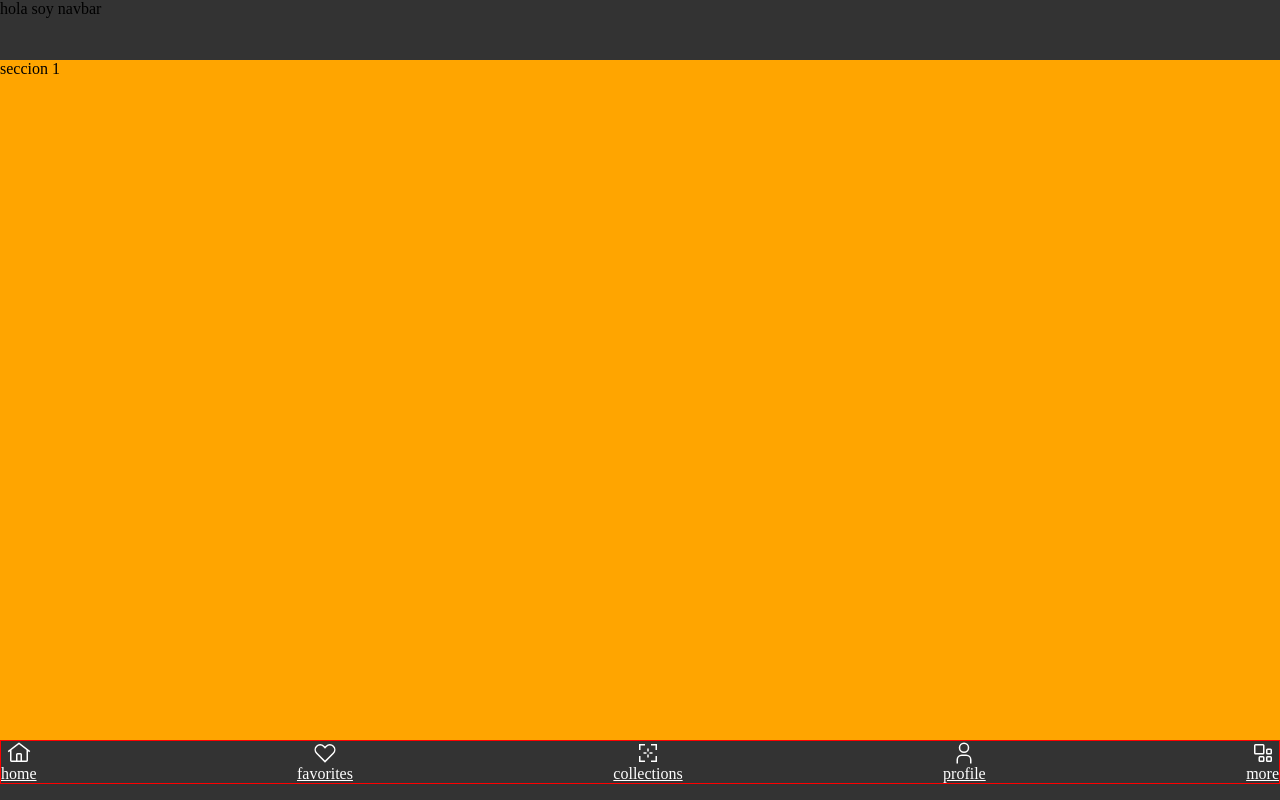
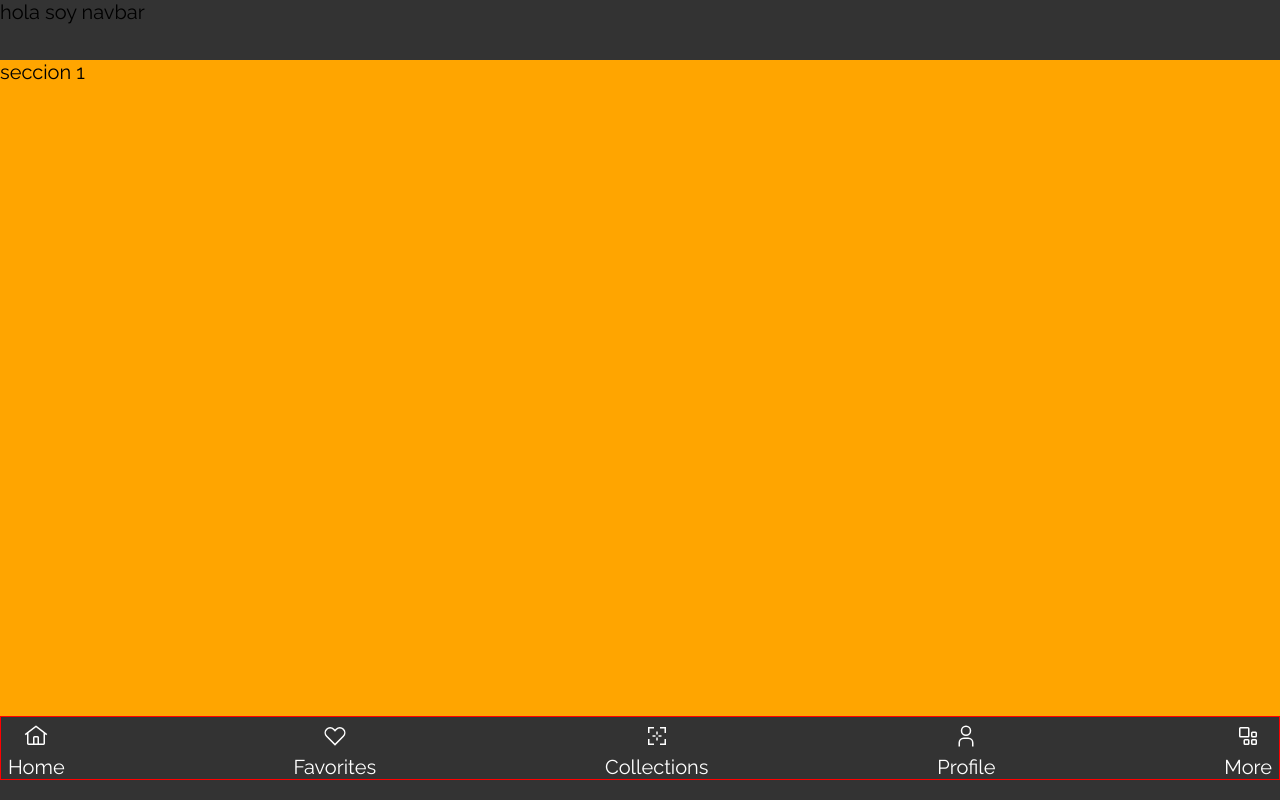
Before and after one commit to anmedina-arg/tabBar, a React (Vite) app: page / in a window 1280 px wide. Built offline with nearby package versions, Linux system fonts and the light colour scheme.

Commit message:
adding font family

```diff
--- a/src/component/layout/layout.css
+++ b/src/component/layout/layout.css
@@ -36,7 +36,7 @@
 	/* Mantiene la altura fija del footer */
 	flex-shrink: 0;
 	/* Altura fija para el footer */
-	height: 60px;
+	height: 84px;
 	/* Para visualización */
 	background-color: #333;
 	/* Asegura que el tabBar no esté bloqueado por la barra del sistema */
--- a/src/component/tab/tab.css
+++ b/src/component/tab/tab.css
@@ -3,9 +3,15 @@
 	display: flex;
 	flex-direction: column;
 	align-items: center;
+	text-decoration: none;
 }
 
 .tabIcon {
 	height: 24px;
 	width: 24px;
+	margin-block: 7px;
 }
+
+.tabName {
+	text-transform: capitalize;
+}
--- a/src/component/tab/tab.tsx
+++ b/src/component/tab/tab.tsx
@@ -6,7 +6,7 @@ function Tab({ item }: TabProps): JSX.Element {
 	return (
 		<a className='tabContainer' href={href}>
 			<span className='tabIcon'>{icon}</span>
-			<span>{name}</span>
+			<span className='tabName'>{name}</span>
 		</a>
 	)
 };
--- a/src/component/tabBar/tabBar.css
+++ b/src/component/tabBar/tabBar.css
@@ -1,5 +1,6 @@
 .tabBarContainer {
-	border: 1px solid red
+	border: 1px solid red;
+	padding-inline: 7px;
 }
 
 .tabBarListItems {
--- a/src/index.css
+++ b/src/index.css
@@ -0,0 +1,35 @@
+/*
+Con tipografía fluida, los textos ya se adaptan de manera inteligente al tamaño de la pantalla gracias a la función clamp().
+Esto elimina la necesidad de establecer tamaños de fuente específicos dentro de los breakpoints, lo que te permite enfocarte en cómo se distribuyen los elementos del layout (márgenes, espaciados, etc.).
+*/
+
+@import url('https://fonts.googleapis.com/css2?family=Raleway:ital,wght@0,100..900;1,100..900&display=swap');
+
+:root {
+	--font-size-sm: clamp(0.66rem, 0.19vi + 0.62rem, 0.77rem);
+	--font-size-base: clamp(0.88rem, 0.63vi + 0.75rem, 1.25rem);
+	--font-size-md: clamp(1.17rem, 1.43vi + 0.88rem, 2.02rem);
+	--font-size-lg: clamp(1.55rem, 2.86vi + 0.98rem, 3.27rem);
+	--font-size-xl: clamp(2.07rem, 5.37vi + 1rem, 5.29rem);
+}
+
+body {
+	font-size: var(--font-size-base);
+	font-family: "Raleway", sans-serif
+}
+
+h1 {
+	font-size: var(--font-size-xl);
+}
+
+h2 {
+	font-size: var(--font-size-lg);
+}
+
+h3 {
+	font-size: var(--font-size-md);
+}
+
+p {
+	font-size: var(--font-size-sm);
+}
```
Also changed, not shown: 1 other file (tests, documents, lock files or other folders).
